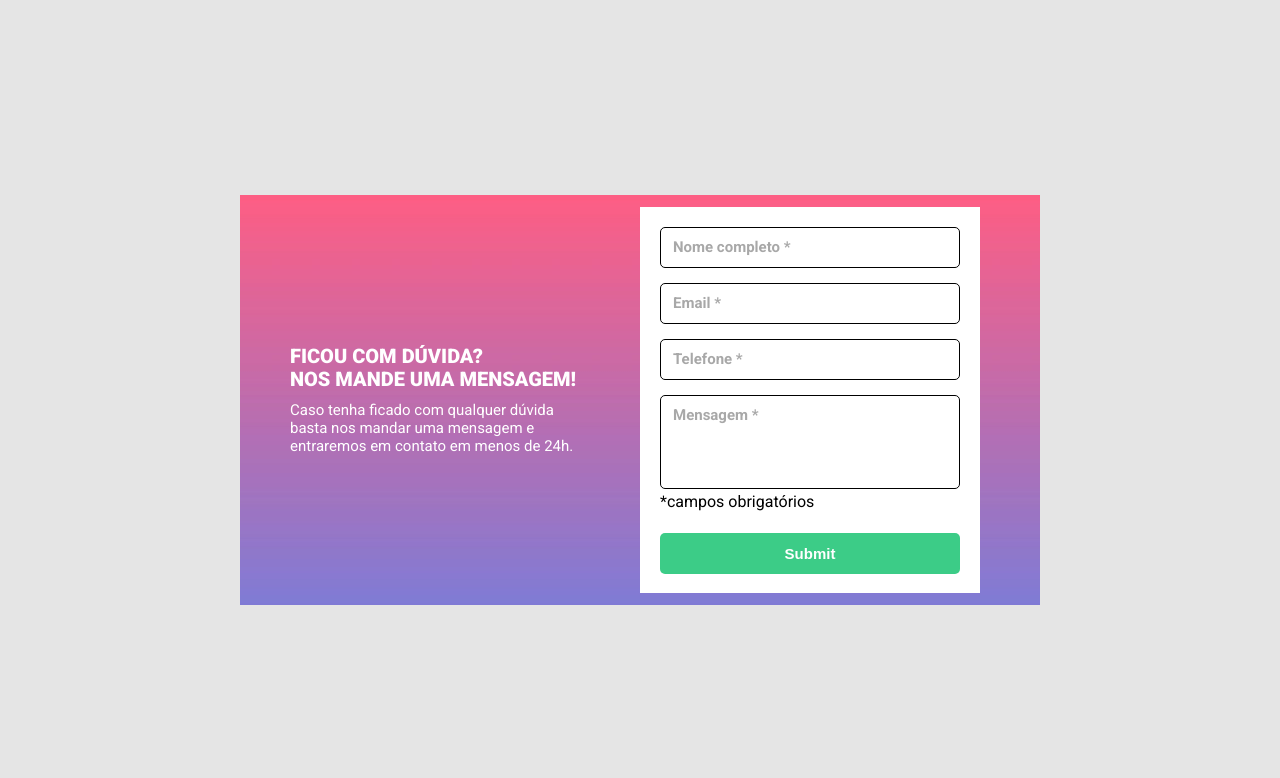
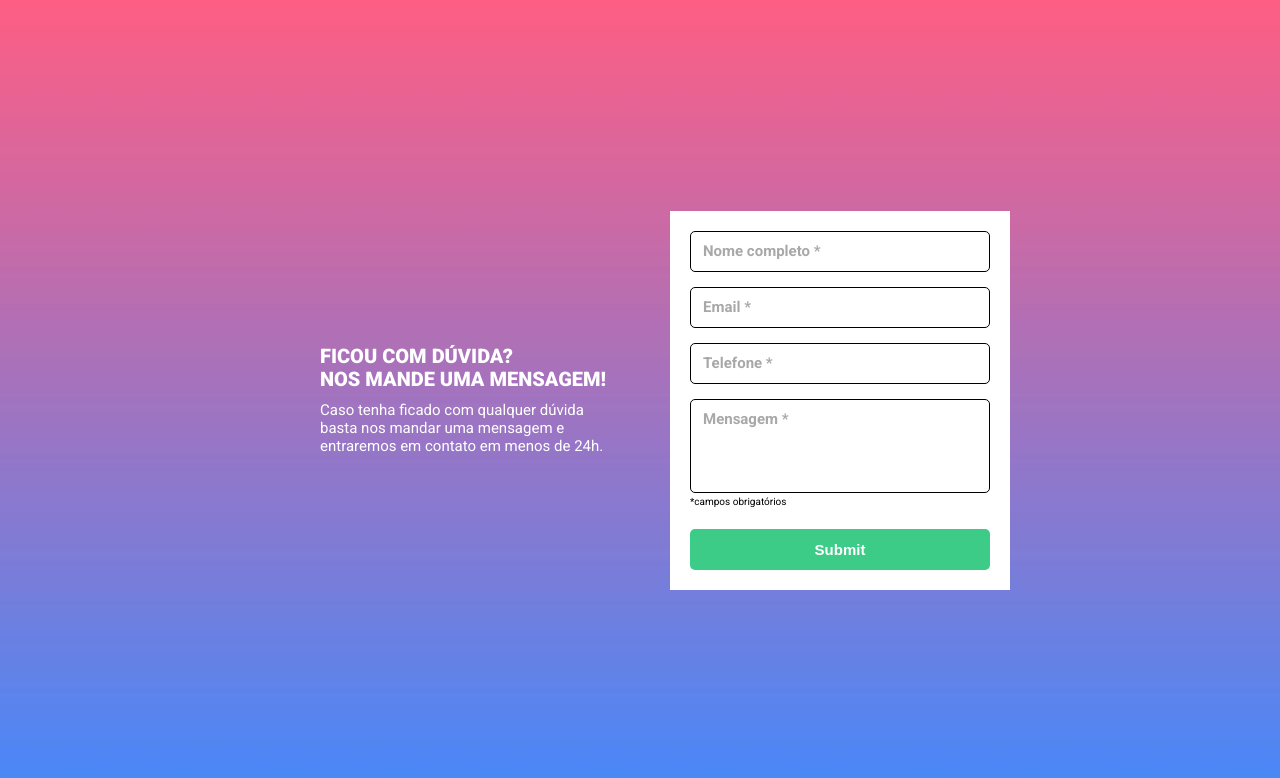
Before and after one commit to markshenrik/desafio-js-intermediario, a plain HTML site: page index.html in a window 1280 px wide. Drawn offline with Linux system fonts and the light colour scheme.

Commit message:
Enviando correção

```diff
--- a/src/script.js
+++ b/src/script.js
@@ -5,12 +5,12 @@ const avisoArr = document.querySelectorAll(".aviso-campo");
 enviar.addEventListener("click", (e) => {
   e.preventDefault();
 
-  for (i = 0; i < campos.length; i++) {
-    if (campos[i].value == "") {
-      campos[i].classList.add("erro");
-      avisoArr[i].classList.add("alerta-erro");
+  campos.forEach((campo, index) => {
+    if(campo.value == ""){
+      campo.classList.add("erro");
+      avisoArr[index].classList.add("alerta-erro")
     }
-  }
+  })
 });
 
 function bordaVerde(input) {
--- a/src/style.css
+++ b/src/style.css
@@ -11,22 +11,24 @@ body {
   display: flex;
   justify-content: center;
   height: 100vh;
-  align-items: center;
-  background-color: #E5E5E5;
+  background: url("bg-repeat.jpg") repeat no-repeat;
+  background-size: contain;
 }
 
 html {
-  font-size: 62, 5%;
+  font-size: 62.5%;
 }
 
 .container {
   display: flex;
-  width: 800px;
-  background: url("bg-repeat.jpg") repeat;
+  max-width: 100%;
+  align-items: center;
+  justify-content: space-evenly;
+  flex-wrap: wrap;
 }
 
 .container .informacao {
-  margin: 150px 50px;
+  margin: 5rem;
 }
 
 .container .informacao .pergunta {
@@ -49,7 +51,6 @@ html {
 .form-container {
   background-color: #ffffff;
   padding: 5px;
-  margin: 12px 0;
 }
 
 .form-container #formulario input{
@@ -75,6 +76,11 @@ html {
   color: #ffffff;
   font-weight: 700;
   font-size: 15px;
+  margin-bottom: 15px;
+}
+
+.form-container #formulario input#btn-enviar:hover{
+  cursor: pointer;
 }
 
 .form-container #formulario input::placeholder{
```
Also changed, not shown: index.html (line endings or trailing spaces).
